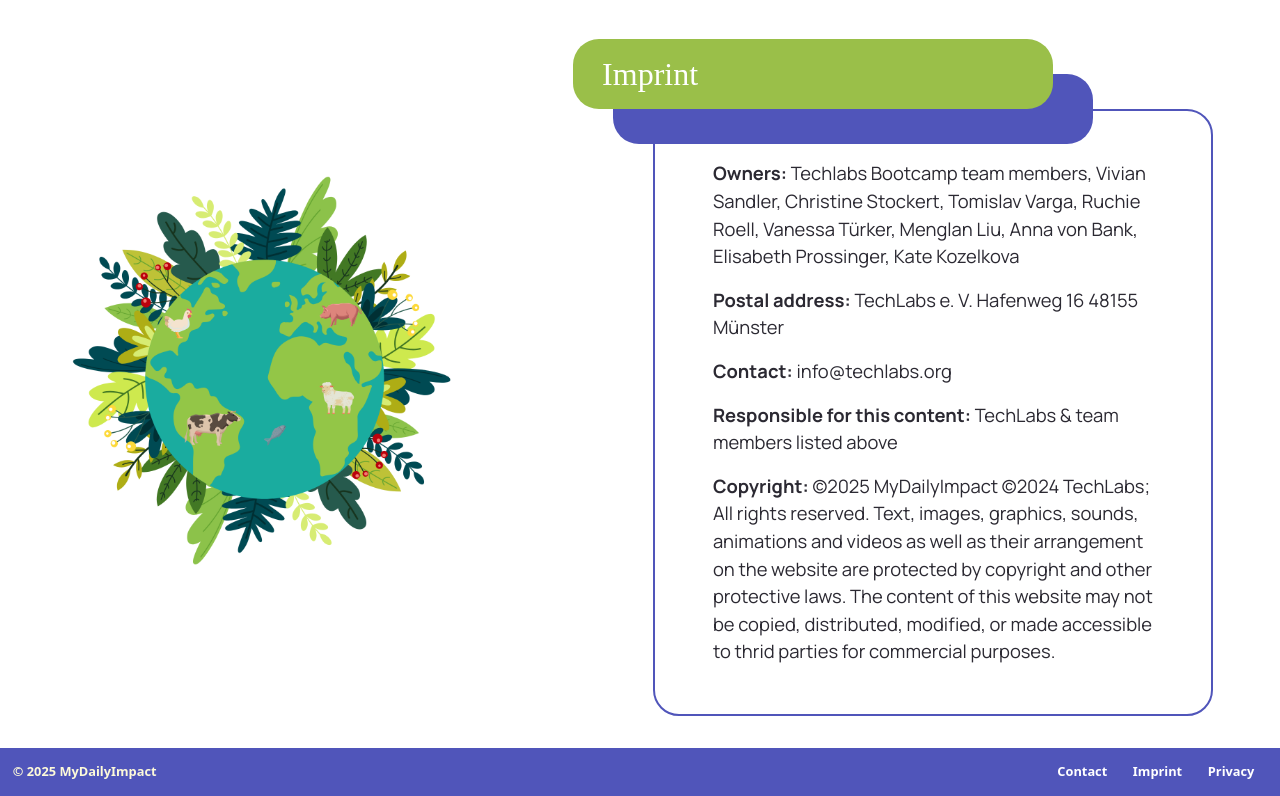
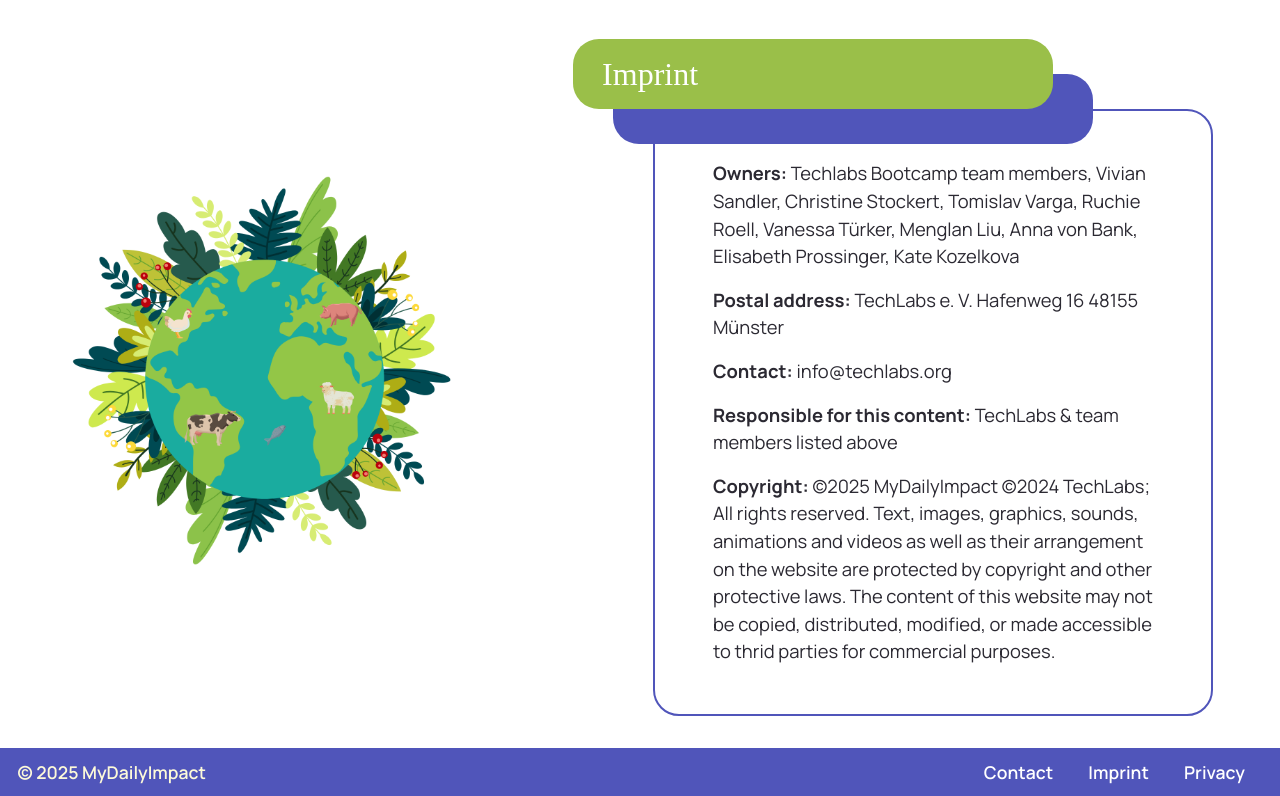
Before and after one commit to TechLabs-Remote-Bootcamp/WS24-MyDailyImpact, a React (Vite) app in the folder mdi-react/: page /imprint in a window 1280 px wide. Shown: the part 166-962 px from the top of the page. Built offline with nearby package versions, Linux system fonts and the light colour scheme; a web font is replaced by a local one.

Commit message:
fix footer position

```diff
--- a/mdi-react/src/App.scss
+++ b/mdi-react/src/App.scss
@@ -19,13 +19,12 @@
       "header"
       "content"
       "footer";
-    // min-height: 100vh;
+    height: 100vh;
   }
 
   .content {
     grid-area: content;
-    // min-height: 0;
-    // width: 100%;
+    align-content: center;
   }
 
   .navbarFlower {
@@ -36,8 +35,9 @@
 .foot {
   grid-area: footer;
   align-self: end;
-  max-height: fit-content;
+  height: fit-content;
   width: 100%;
+  font-family: $font-family-general;
 }
 
 header {
--- a/mdi-react/src/components/core/Footer/Footer.module.scss
+++ b/mdi-react/src/components/core/Footer/Footer.module.scss
@@ -13,6 +13,7 @@
   color: $beige;
   width: 100%;
   flex-shrink: 1;
+  font-size: 1.1rem;
 }
 
 .footer-links {
```
